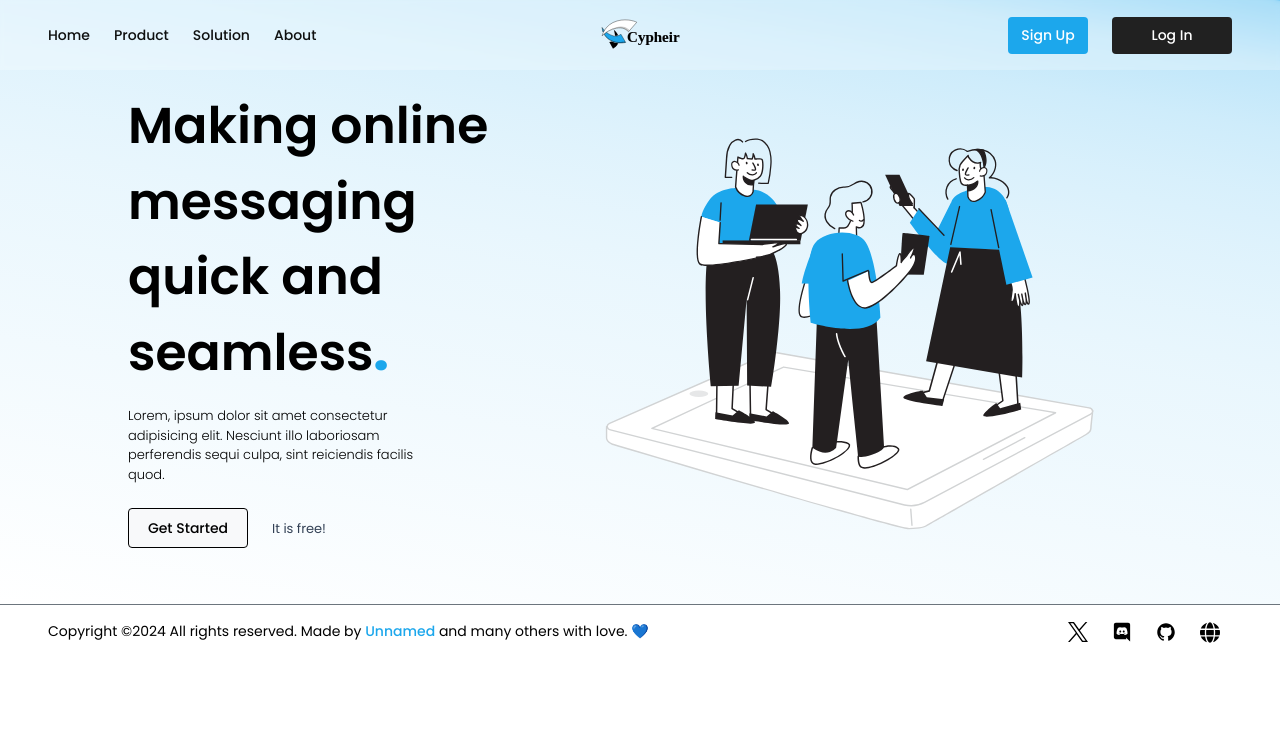
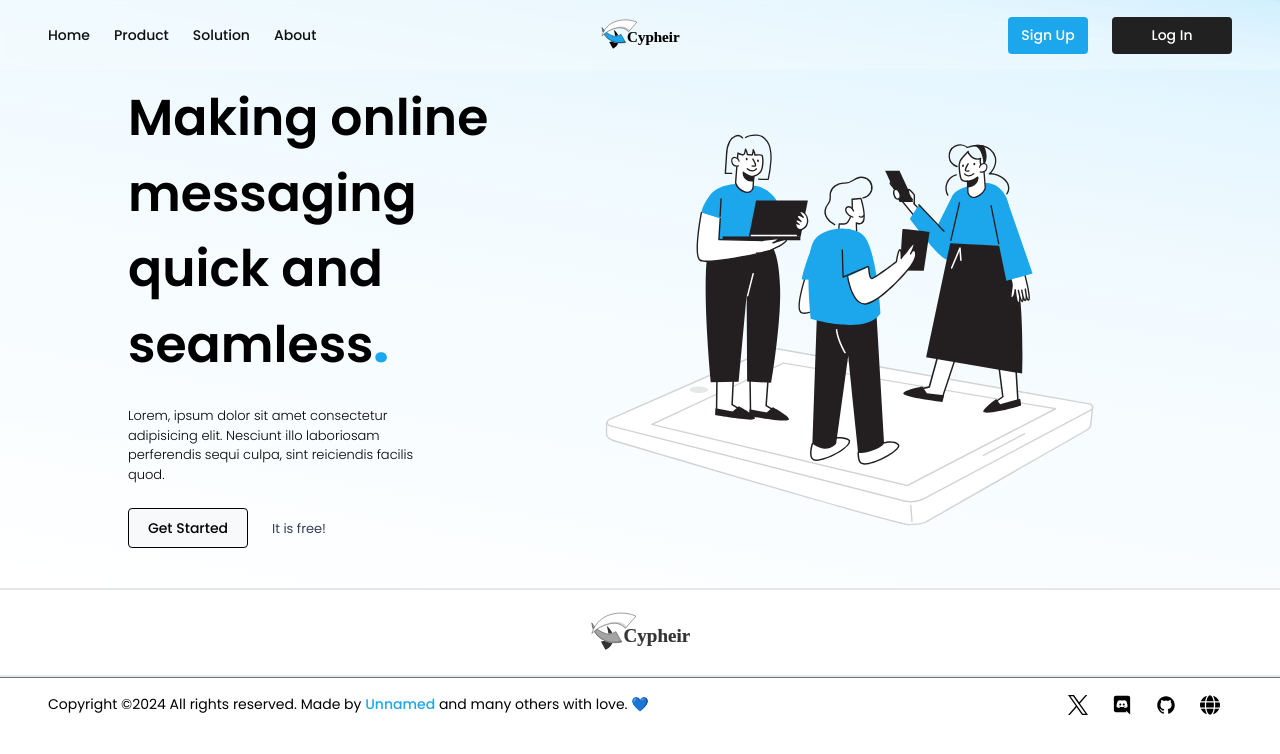
Before and after one commit to unnamed-lab/cypheir-mail-web, a Next.js app: page / in a window 1280 px wide. Shown: the top 754 px of the page. Built offline with nearby package versions, Linux system fonts and the light colour scheme.

Commit message:
feat(component): added the Clients.tsx file that house the client list array

```diff
--- a/src/app/page.tsx
+++ b/src/app/page.tsx
@@ -1,11 +1,17 @@
+import { Clients, Hero } from "@/views/home";
+import logo from "@/assets/img/logo.svg";
 
-import { Hero } from "@/views/home";
 
 export default function Home() {
+  const supporters = [
+    { name: "Cypheir Technology", url: "https://wwww.cypheir.xyz", logo },
+  ];
+
   return (
     <>
       <main>
         <Hero />
+        <Clients supporters={supporters} />
       </main>
     </>
   );
--- a/src/styles/css/global.css
+++ b/src/styles/css/global.css
@@ -304,7 +304,7 @@
 }
 
 .hero_grad {
-  background-image: linear-gradient(190deg, #1ca7ec, 0.5%, #fff);
+  background-image: linear-gradient(190deg, #88d6fd, 0.5%, #fff);
 }
 @media (max-width: 767px) {
   .hero_grad {
--- a/src/styles/scss/sections/_home.scss
+++ b/src/styles/scss/sections/_home.scss
@@ -2,7 +2,7 @@
 @use "../components/mixins" as *;
 
 .hero_grad {
-  background-image: linear-gradient(190deg, $cypheir-main, .5%, $white);
+  background-image: linear-gradient(190deg, $cypheir-sub, .5%, $white);
 
   @include responsive(mobile) {
     background-image: linear-gradient(190deg, $cypheir-main, 3%, $white);
--- /dev/null
+++ b/src/views/home/Clients.tsx
@@ -0,0 +1,42 @@
+"use client";
+
+import Image from "next/image";
+import Link from "next/link";
+
+interface ISupport {
+  name: string;
+  url: string;
+  logo: string;
+}
+
+export default function Clients({
+  supporters,
+}: {
+  supporters: Array<ISupport>;
+}) {
+  if (supporters)
+    return (
+      <section className="flex flex-wrap content-center justify-center pt-[0.75rem] pb-[0.75rem] md:pt-[0.25rem] md:pb-[0.25rem] px-[8vw] sm:max-md:px-[5vw] min-h-[4rem] lg:px-[10vw] gap-[2rem] border-t-2 border-b-2">
+        {supporters?.map((el, index) => {
+          return (
+            <Link
+              href={el.url}
+              key={index}
+              className="flex flex-wrap justify-center sm:h-full w-1/2 sm:w-1/5 object-contain content-stretch grayscale"
+            >
+              <Image
+                key={index}
+                src={el.logo}
+                alt={el.name}
+                title={el.name}
+                width={200}
+                height={60}
+                className="w-4/5 md:w-3/5 opacity-80"
+              />
+            </Link>
+          );
+        })}
+      </section>
+    );
+  return <></>;
+}
--- a/src/views/home/Hero.tsx
+++ b/src/views/home/Hero.tsx
@@ -7,15 +7,13 @@ import users from "@/assets/img/using-devices.svg";
 
 export default function Hero() {
   return (
-    <section className="block sm:flex pt-[3rem] pb-[2rem] md:pt-[3.5rem] px-[8vw] sm:max-md:px-[5vw] lg:px-[10vw] gap-[1rem] hero_grad">
+    <section className="block sm:flex pt-[3rem] pb-[2rem] md:pb-[1rem]  md:pt-[3rem] px-[8vw] sm:max-md:px-[5vw] lg:px-[10vw] gap-[1rem] hero_grad">
       <div className="w-[100%] sm:w-[40dvw] mt-[2rem] gap-[3rem]">
-        <h1 className="font-[600] md:text-[3.15rem] text-[2.5rem] mb-4 pointer-events-none">
+        <h1 className="font-[600] md:text-[3.15rem] text-[2.5rem]  mb-4 md:mb-6 pointer-events-none">
           Making online messaging quick and seamless
-          <span className="text-[#1ca7ec] font-extrabold">
-            .
-          </span>
+          <span className="text-[#1ca7ec] font-extrabold">.</span>
         </h1>
-        <h2 className="font-[300] text-[13px] w-[100%] sm:w-[80%] mb-6 pointer-events-none">
+        <h2 className="font-[300] text-[13px] w-[100%] sm:w-[80%] mb-4 md:mb-6 pointer-events-none">
           Lorem, ipsum dolor sit amet consectetur adipisicing elit. Nesciunt
           illo laboriosam perferendis sequi culpa, sint reiciendis facilis quod.
         </h2>
--- a/src/views/home/index.ts
+++ b/src/views/home/index.ts
@@ -1 +1,2 @@
 export { default as Hero } from "./Hero";
+export { default as Clients } from "./Clients";
```
Also changed, not shown: src/assets/img/logo.svg (added).
